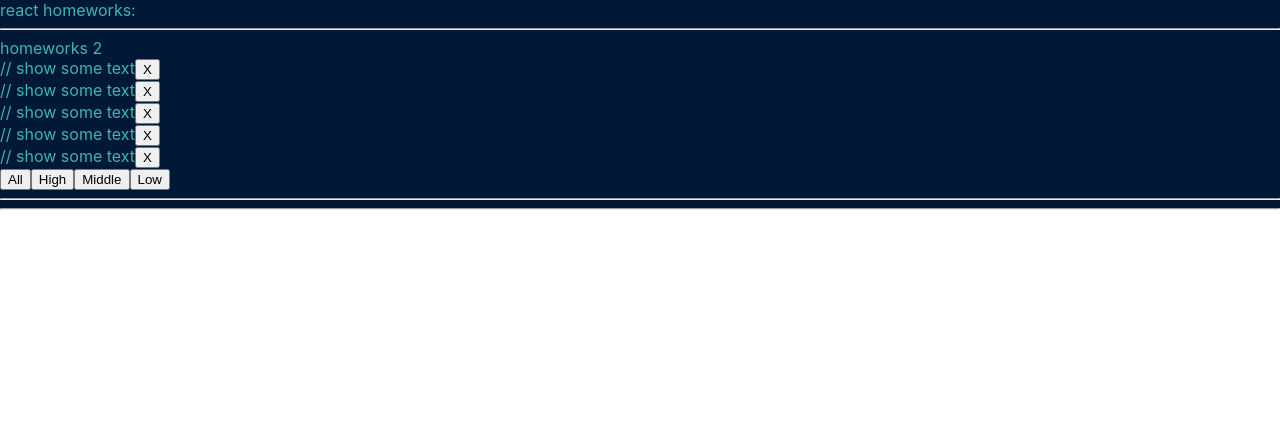
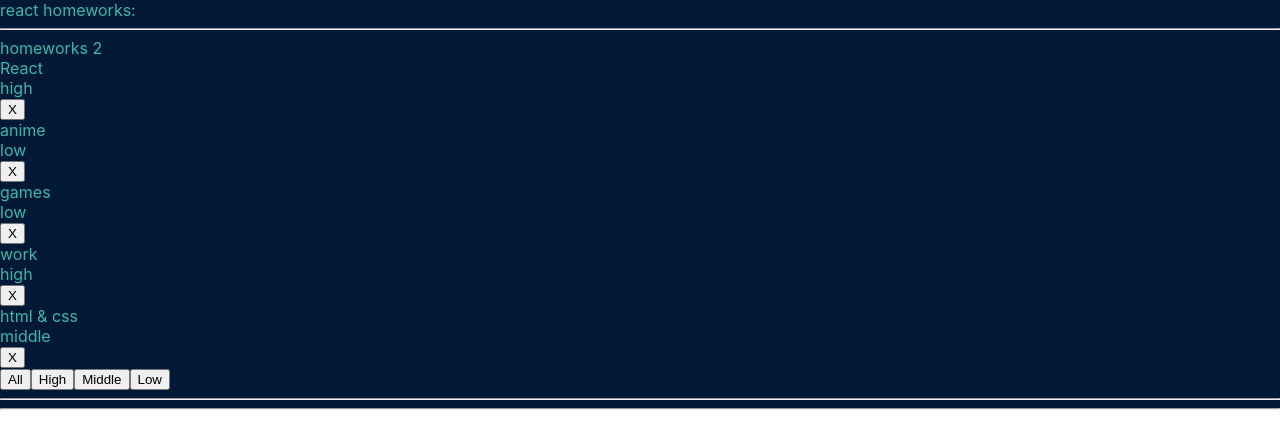
Before and after one commit to tkachiko/homeworks-by-ignat, a React (Create React App) app: page / in a window 1280 px wide. Shown: the top 448 px of the page. Built offline with nearby package versions, Linux system fonts and the light colour scheme.

Commit message:
homework 02 - add logic and types

```diff
--- a/src/p2-homeworks/h2/Affair.tsx
+++ b/src/p2-homeworks/h2/Affair.tsx
@@ -1,21 +1,29 @@
-import React from 'react'
+import React from 'react';
+import {AffairType} from './HW2';
+import s from './Affairs.module.css';
 
 type AffairPropsType = {
-    // key не нужно типизировать
-    affair: any // need to fix any
-    deleteAffairCallback: any // need to fix any
+  // key не нужно типизировать
+  affair: AffairType // need to fix any
+  deleteAffairCallback: (id: number) => void // need to fix any
 }
 
 function Affair(props: AffairPropsType) {
-    const deleteCallback = () => {}// need to fix
+  const deleteCallback = (id: number) => {
+    props.deleteAffairCallback(id);
+  };// need to fix
 
-    return (
-        <div>
-            // show some text
-
-            <button onClick={deleteCallback}>X</button>
-        </div>
-    )
+  return (
+    <div className={s.content}>
+      <div className={s.affair}>
+        <div
+          className={s.affairName}>{props.affair.name}</div>
+        <div
+          className={props.affair.priority === 'low' ? `${s.affairPriority} ${s.low}` : props.affair.priority === 'high' ? `${s.affairPriority} ${s.high}` : `${s.affairPriority} ${s.middle}`}>{props.affair.priority}</div>
+      </div>
+      <button className={s.button} onClick={() => deleteCallback(props.affair._id)}>X</button>
+    </div>
+  );
 }
 
-export default Affair
+export default Affair;
```
